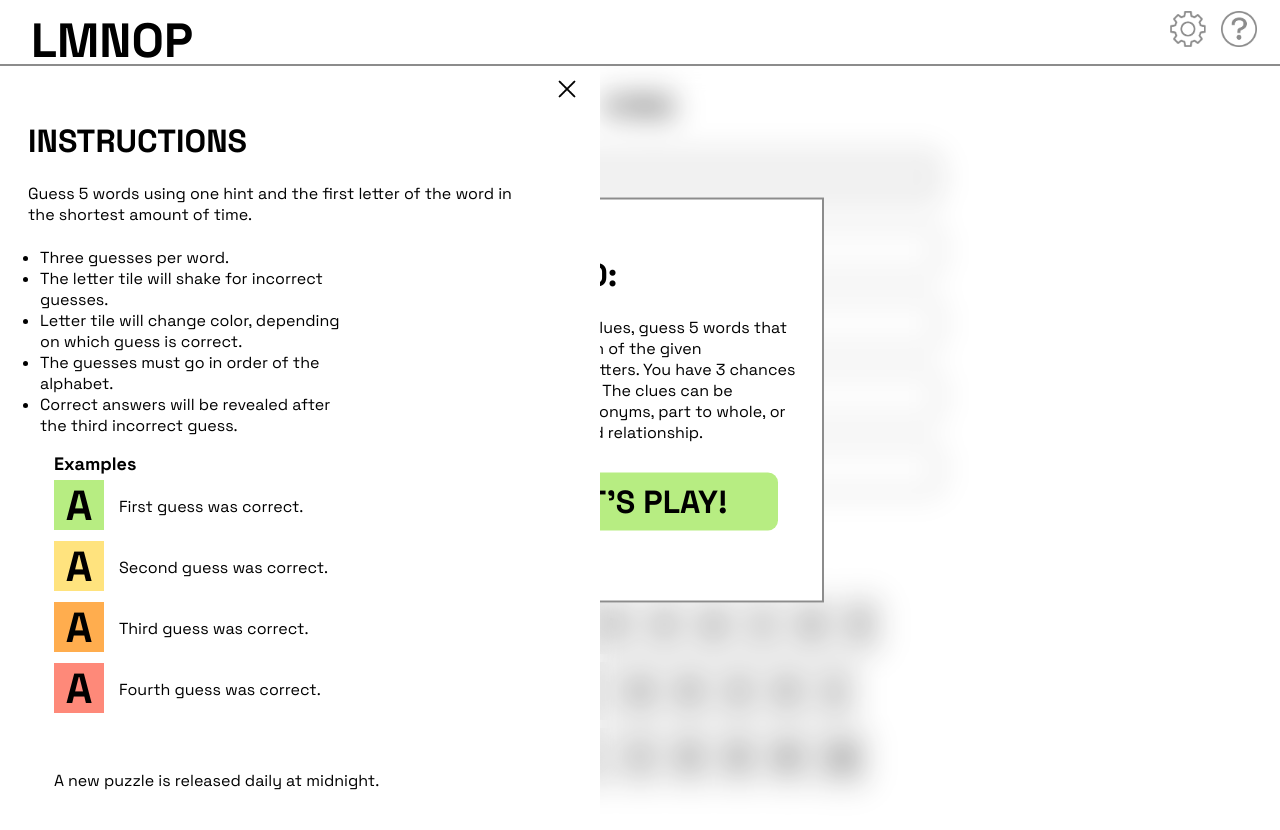
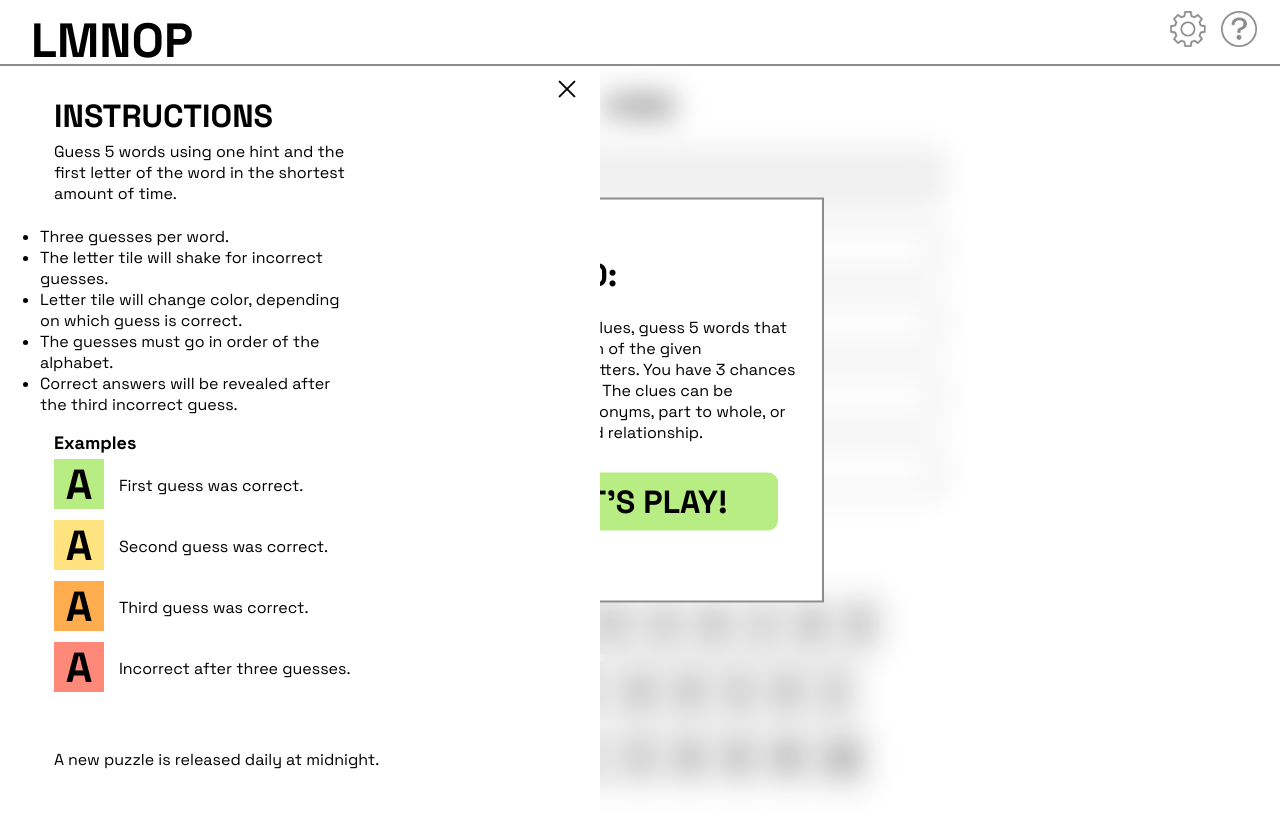
Before and after one commit to aconstas/LMNOP-REACT, a React (Vite) app: page / in a window 1280 px wide. Both pictures are taken after a click on the picture 1239 px from the left and 28 px from the top of the page. Shown: the top 830 px of the page. Built offline with nearby package versions, Linux system fonts and the light colour scheme.

Commit message:
style: rename styles, avoid using shared <HowTo> and <Results> styles

```diff
--- a/src/components/Instructions/Instructions.jsx
+++ b/src/components/Instructions/Instructions.jsx
@@ -20,8 +20,8 @@ export default function Instructions({
           onClick={toggleInstructions}
           alt="close button"
         />
-        <h2 className={styles.modalTitle}>INSTRUCTIONS</h2>
-        <p className={styles.modalText}>
+        <h2 id={styles.instructionsTitle}>INSTRUCTIONS</h2>
+        <p className={styles.instructionsText}>
           Guess 5 words using one hint and the first letter of the word in the
           shortest amount of time.
         </p>
@@ -52,7 +52,7 @@ export default function Instructions({
           </div>
           <div className={styles.exampleContainer}>
             <div className={`${styles.exampleLetterbox} ${styles.guessFAIL}`}>A</div>
-            <p className={styles.spaceFont}>Fourth guess was correct.</p>
+            <p className={styles.spaceFont}>Incorrect after three guesses.</p>
           </div>
         </div>
         <p id={styles.bottomText}>A new puzzle is released daily at midnight.</p>
```
